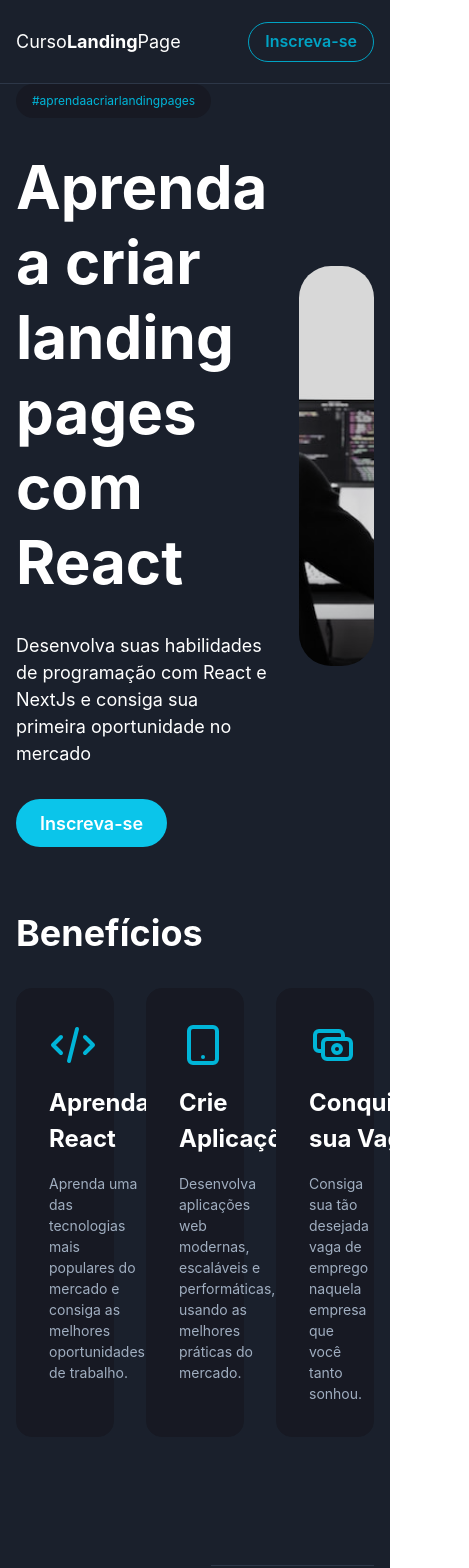
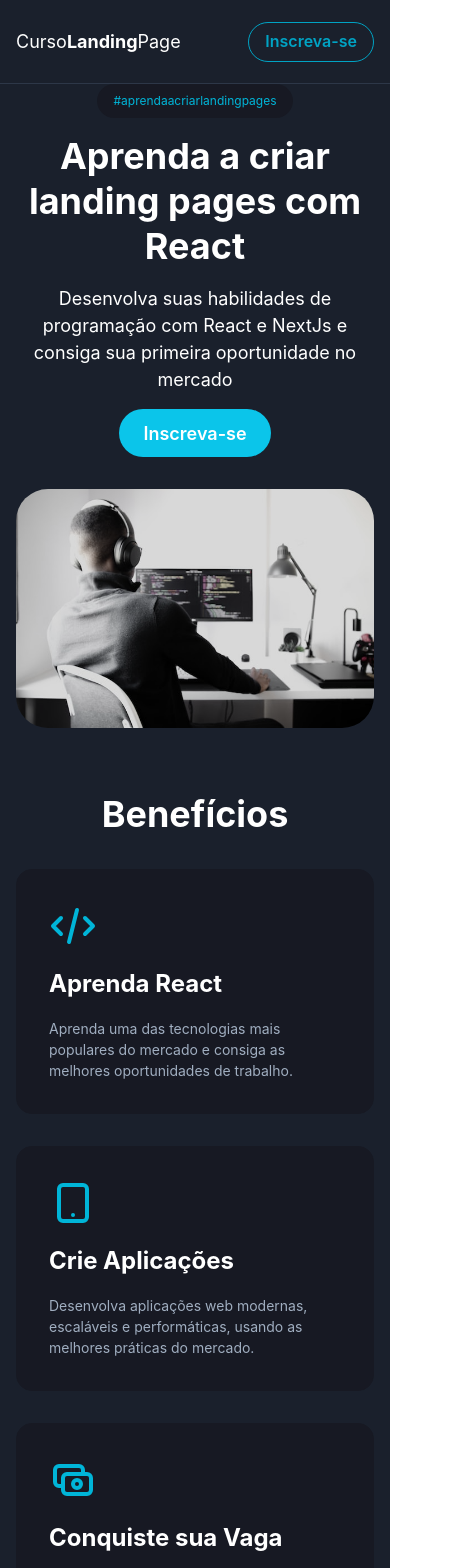
Before and after one commit to fischerafael/curso-landing-page, a Next.js app: page / in a window 390 px wide. Shown: the top 1568 px of the page, 469 px wide, since content can reach past the window. Built offline with nearby package versions, Linux system fonts and the light colour scheme.

Commit message:
feat: added responsiveness

```diff
--- a/pages/_app.tsx
+++ b/pages/_app.tsx
@@ -1,9 +1,14 @@
 import { ChakraProvider } from "@chakra-ui/react";
 import type { AppProps } from "next/app";
+import Head from "next/head";
 
 export default function App({ Component, pageProps }: AppProps) {
   return (
     <ChakraProvider>
+      <Head>
+        <title>Curso de React - Construa sua Landing Page</title>
+        <link rel="shortcut icon" href="/logo/react-icon.svg" />
+      </Head>
       <Component {...pageProps} />
     </ChakraProvider>
   );
--- a/src/components/CardsSection/index.tsx
+++ b/src/components/CardsSection/index.tsx
@@ -4,30 +4,40 @@
 
 export interface CardsSectionProps extends ISection {
   type?: CardType;
+  anchor?: string;
 }
 
 export const CardsSection = (props: CardsSectionProps) => {
   return (
-    <Chakra.VStack w="full" spacing="0" py="16">
+    <Chakra.VStack w="full" spacing="0" py="16" id={props.anchor}>
       <Chakra.VStack
         w="full"
         h="full"
         spacing="8"
         maxW="1024px"
         px="4"
-        align="flex-start"
+        align={["center", "center", "flex-start"]}
       >
-        <Chakra.Text fontSize="4xl" fontWeight="bold" lineHeight="1.25">
+        <Chakra.Text
+          fontSize="4xl"
+          fontWeight="bold"
+          lineHeight="1.25"
+          textAlign={["center", "center", "start"]}
+        >
           {props.title}
         </Chakra.Text>
 
         {!!props.subTitle && (
-          <Chakra.Text fontSize="lg" maxW="500px">
+          <Chakra.Text
+            fontSize="lg"
+            maxW="500px"
+            textAlign={["center", "center", "start"]}
+          >
             {props.subTitle}
           </Chakra.Text>
         )}
 
-        <Chakra.SimpleGrid w="full" h="full" columns={3} gap="8">
+        <Chakra.SimpleGrid w="full" h="full" columns={[1, 1, 2, 3]} gap="8">
           {props.type === "benefit" &&
             props.items.map((item) => (
               <CardContainer
--- a/src/components/FeaturesSection/index.tsx
+++ b/src/components/FeaturesSection/index.tsx
@@ -13,7 +13,7 @@
         h="full"
         maxW="1024px"
         px="4"
-        columns={2}
+        columns={[1, 1, 2]}
         gap="8"
       >
         <Chakra.VStack w="full" spacing="8" align="flex-start">
--- /dev/null
+++ b/src/components/Header/index.tsx
@@ -0,0 +1,41 @@
+import React from "react";
+import * as Chakra from "@chakra-ui/react";
+import { handleNavigateTo } from "@/src/utils/handleNavigateTo";
+
+export const Header = () => {
+  return (
+    <Chakra.HStack
+      w="full"
+      h="10vh"
+      borderBottom="solid 0.5px"
+      borderColor="gray.700"
+      justify="center"
+    >
+      <Chakra.HStack
+        w="full"
+        maxW="1024px"
+        px="4"
+        h="full"
+        justify="space-between"
+      >
+        <Chakra.Text fontSize="lg">
+          Curso
+          <Chakra.Text as="span" fontWeight="bold">
+            Landing
+          </Chakra.Text>
+          Page
+        </Chakra.Text>
+
+        <Chakra.Button
+          colorScheme="cyan"
+          variant="outline"
+          borderRadius="full"
+          _hover={{ color: "white", bg: "cyan.500", borderColor: "cyan.500" }}
+          onClick={() => handleNavigateTo("#pricing")}
+        >
+          Inscreva-se
+        </Chakra.Button>
+      </Chakra.HStack>
+    </Chakra.HStack>
+  );
+};
--- a/src/components/HeroSection/index.tsx
+++ b/src/components/HeroSection/index.tsx
@@ -1,5 +1,6 @@
 import React from "react";
 import * as Chakra from "@chakra-ui/react";
+import { handleNavigateTo } from "@/src/utils/handleNavigateTo";
 
 export const HeroSection = () => {
   return (
@@ -10,10 +11,15 @@
         minH="70vh"
         maxW="1024px"
         px="4"
-        templateColumns={"3fr 2fr"}
+        templateColumns={["1fr", "1fr", "1fr 1fr", "3fr 2fr"]}
         gap="8"
       >
-        <Chakra.VStack h="full" align="flex-start" justify="center" spacing="8">
+        <Chakra.VStack
+          h="full"
+          align={["center", "center", "flex-start"]}
+          justify="center"
+          spacing={["4", "4", "8"]}
+        >
           <Chakra.Text
             bg="gray.900"
             p="2"
@@ -21,13 +27,23 @@
             fontSize="xs"
             color="cyan.500"
             borderRadius="full"
+            textAlign="center"
           >
             #aprendaacriarlandingpages
           </Chakra.Text>
-          <Chakra.Text fontSize="6xl" fontWeight="bold" lineHeight="1.25">
+          <Chakra.Text
+            fontSize={["4xl", "4xl", "5xl", "6xl"]}
+            fontWeight="bold"
+            lineHeight="1.25"
+            textAlign={["center", "center", "start"]}
+          >
             Aprenda a criar landing pages com React
           </Chakra.Text>
-          <Chakra.Text fontSize="lg" maxW="500px">
+          <Chakra.Text
+            fontSize="lg"
+            maxW="500px"
+            textAlign={["center", "center", "start"]}
+          >
             Desenvolva suas habilidades de programação com React e NextJs e
             consiga sua primeira oportunidade no mercado
           </Chakra.Text>
@@ -36,12 +52,17 @@
             size="lg"
             borderRadius="full"
             color="white"
+            onClick={() => handleNavigateTo("#pricing")}
           >
             Inscreva-se
           </Chakra.Button>
         </Chakra.VStack>
 
-        <Chakra.VStack h="full" align="flex-end" justify="center">
+        <Chakra.VStack
+          h="full"
+          align={["center", "center", "flex-end"]}
+          justify="center"
+        >
           <Chakra.Image
             src="/images/hero-image.jpg"
             w="full"
--- a/src/pages/PageLanding/index.tsx
+++ b/src/pages/PageLanding/index.tsx
@@ -9,6 +9,7 @@
   REVIEWS_SECTION,
 } from "../data";
 import { CardsSection } from "@/src/components/CardsSection";
+import { Header } from "@/src/components/Header";
 
 export const PageLanding = () => {
   return (
@@ -19,40 +20,7 @@
       color="white"
       spacing="0"
     >
-      {/* header */}
-
-      <Chakra.HStack
-        w="full"
-        h="10vh"
-        borderBottom="solid 0.5px"
-        borderColor="gray.700"
-        justify="center"
-      >
-        <Chakra.HStack
-          w="full"
-          maxW="1024px"
-          px="4"
-          h="full"
-          justify="space-between"
-        >
-          <Chakra.Text fontSize="lg">
-            Curso
-            <Chakra.Text as="span" fontWeight="bold">
-              Landing
-            </Chakra.Text>
-            Page
-          </Chakra.Text>
-
-          <Chakra.Button
-            colorScheme="cyan"
-            variant="outline"
-            borderRadius="full"
-            _hover={{ color: "white", bg: "cyan.500", borderColor: "cyan.500" }}
-          >
-            Inscreva-se
-          </Chakra.Button>
-        </Chakra.HStack>
-      </Chakra.HStack>
+      <Header />
 
       <HeroSection />
 
@@ -76,6 +44,7 @@
       />
 
       <CardsSection
+        anchor="pricing"
         type="pricing"
         title={PRICING_SECTION.title}
         subTitle={PRICING_SECTION.subTitle}
--- /dev/null
+++ b/src/utils/handleNavigateTo.ts
@@ -0,0 +1,5 @@
+import Router from "next/router";
+
+export const handleNavigateTo = (url: string): void => {
+  Router.push(url);
+};
```
Also changed, not shown: public/logo/react-icon.svg (added).
